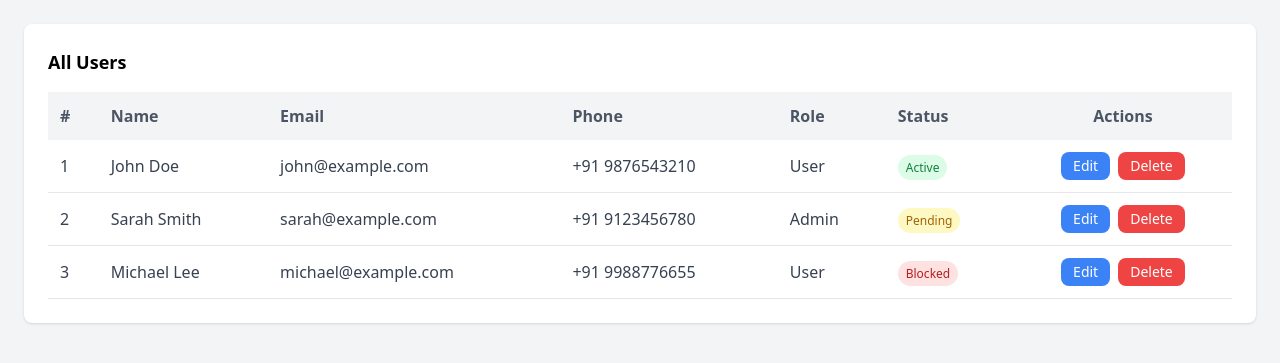
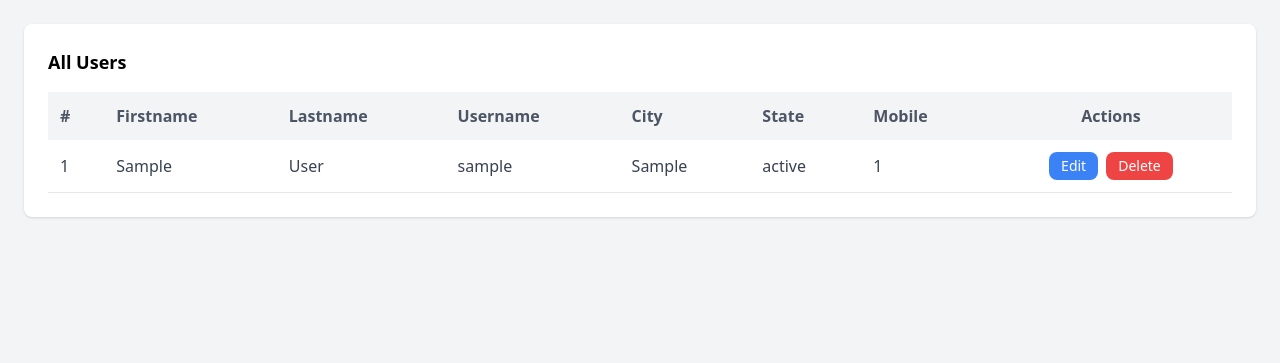
Before and after one commit to SanketTOPS/10June_Python, a Django app: page /adminapp/userdata/ in a window 1280 px wide. Shown: the part 72-435 px from the top of the page. Run offline with Django 5.2, Linux system fonts and the light colour scheme; tables that the repository leaves empty hold one stand-in row (values such as "Sample post"); some libraries are stand-ins or nearby versions.

Commit message:
Admin Side

```diff
--- a/Projects/FinalProject/FinalProject/settings.py
+++ b/Projects/FinalProject/FinalProject/settings.py
@@ -120,6 +120,10 @@ USE_TZ = True
 # Static files (CSS, JavaScript, Images)
 # https://docs.djangoproject.com/en/5.2/howto/static-files/
 
+MEDIA_ROOT = '/media/'
+MEDIA_URL = 'media/'
+
+STATIC_ROOT = '/static/'
 STATIC_URL = 'static/'
 
 STATICFILES_DIRS = [
--- a/Projects/FinalProject/FinalProject/urls.py
+++ b/Projects/FinalProject/FinalProject/urls.py
@@ -16,9 +16,11 @@ Including another URLconf
 """
 from django.contrib import admin
 from django.urls import path,include
+from django.conf.urls.static import static
+from django.conf import settings
 
 urlpatterns = [
     path('admin/', admin.site.urls),
     path('',include('myapp.urls')), #User's URL
     path('adminapp/',include('adminapp.urls')), #Admin's URL
-]
+]+ static(settings.MEDIA_URL, document_root=settings.MEDIA_ROOT)
--- a/Projects/FinalProject/adminapp/templates/admin_dashboard.html
+++ b/Projects/FinalProject/adminapp/templates/admin_dashboard.html
@@ -15,10 +15,10 @@
             Admin Panel
         </div>
         <nav class="flex-1 p-4 space-y-2">
-            <a href="#" class="flex items-center px-4 py-2 rounded-lg hover:bg-indigo-600">
+            <a href="/adminapp/userdata" class="flex items-center px-4 py-2 rounded-lg hover:bg-indigo-600">
                 <span>🏠 User's Data</span>
             </a>
-            <a href="#" class="flex items-center px-4 py-2 rounded-lg hover:bg-indigo-600">
+            <a href="/adminapp/notesdata" class="flex items-center px-4 py-2 rounded-lg hover:bg-indigo-600">
                 <span>👥 Notes Data</span>
             </a>
 
@@ -46,7 +46,7 @@
             <div class="grid grid-cols-1 sm:grid-cols-2 lg:grid-cols-4 gap-6 mb-6">
                 <div class="bg-white shadow rounded-lg p-6">
                     <h3 class="text-sm font-medium text-gray-500">Total Users</h3>
-                    <p class="text-2xl font-bold text-indigo-600">1,250</p>
+                    <p class="text-2xl font-bold text-indigo-600">{{x}}</p>
                 </div>
                 <div class="bg-white shadow rounded-lg p-6">
                     <h3 class="text-sm font-medium text-gray-500">Notes</h3>
--- a/Projects/FinalProject/adminapp/templates/userdata.html
+++ b/Projects/FinalProject/adminapp/templates/userdata.html
@@ -27,24 +27,26 @@
                     <thead>
                         <tr class="bg-gray-100 text-left text-gray-600">
                             <th class="p-3">#</th>
-                            <th class="p-3">Name</th>
-                            <th class="p-3">Email</th>
-                            <th class="p-3">Phone</th>
-                            <th class="p-3">Role</th>
-                            <th class="p-3">Status</th>
+                            <th class="p-3">Firstname</th>
+                            <th class="p-3">Lastname</th>
+                            <th class="p-3">Username</th>
+                            <th class="p-3">City</th>
+                            <th class="p-3">State</th>
+                            <th class="p-3">Mobile</th>
                             <th class="p-3 text-center">Actions</th>
                         </tr>
                     </thead>
                     <tbody class="text-gray-700">
+                        {% for i in data %}
                         <tr class="border-b hover:bg-gray-50">
-                            <td class="p-3">1</td>
-                            <td class="p-3">John Doe</td>
-                            <td class="p-3">john@example.com</td>
-                            <td class="p-3">+91 9876543210</td>
-                            <td class="p-3">User</td>
-                            <td class="p-3"><span
-                                    class="px-2 py-1 bg-green-100 text-green-700 rounded-full text-xs">Active</span>
-                            </td>
+                            <td class="p-3">{{i.id}}</td>
+                            <td class="p-3">{{i.firstname}}</td>
+                            <td class="p-3">{{i.lastname}}</td>
+                            <td class="p-3">{{i.username}}</td>
+                            <td class="p-3">{{i.city}}</td>
+                            <td class="p-3">{{i.state}}</td>
+                            <td class="p-3">{{i.mobile}}</td>
+
                             <td class="p-3 flex justify-center gap-2">
                                 <button
                                     class="px-3 py-1 bg-blue-500 text-white rounded-lg text-sm hover:bg-blue-600">Edit</button>
@@ -52,37 +54,7 @@
                                     class="px-3 py-1 bg-red-500 text-white rounded-lg text-sm hover:bg-red-600">Delete</button>
                             </td>
                         </tr>
-                        <tr class="border-b hover:bg-gray-50">
-                            <td class="p-3">2</td>
-                            <td class="p-3">Sarah Smith</td>
-                            <td class="p-3">sarah@example.com</td>
-                            <td class="p-3">+91 9123456780</td>
-                            <td class="p-3">Admin</td>
-                            <td class="p-3"><span
-                                    class="px-2 py-1 bg-yellow-100 text-yellow-700 rounded-full text-xs">Pending</span>
-                            </td>
-                            <td class="p-3 flex justify-center gap-2">
-                                <button
-                                    class="px-3 py-1 bg-blue-500 text-white rounded-lg text-sm hover:bg-blue-600">Edit</button>
-                                <button
-                                    class="px-3 py-1 bg-red-500 text-white rounded-lg text-sm hover:bg-red-600">Delete</button>
-                            </td>
-                        </tr>
-                        <tr class="border-b hover:bg-gray-50">
-                            <td class="p-3">3</td>
-                            <td class="p-3">Michael Lee</td>
-                            <td class="p-3">michael@example.com</td>
-                            <td class="p-3">+91 9988776655</td>
-                            <td class="p-3">User</td>
-                            <td class="p-3"><span
-                                    class="px-2 py-1 bg-red-100 text-red-700 rounded-full text-xs">Blocked</span></td>
-                            <td class="p-3 flex justify-center gap-2">
-                                <button
-                                    class="px-3 py-1 bg-blue-500 text-white rounded-lg text-sm hover:bg-blue-600">Edit</button>
-                                <button
-                                    class="px-3 py-1 bg-red-500 text-white rounded-lg text-sm hover:bg-red-600">Delete</button>
-                            </td>
-                        </tr>
+                        {% endfor %}
                     </tbody>
                 </table>
             </div>
--- a/Projects/FinalProject/adminapp/urls.py
+++ b/Projects/FinalProject/adminapp/urls.py
@@ -6,4 +6,5 @@ urlpatterns = [
    path('',views.admin_login),
    path('admin-dashboard/',views.admin_dashboard,name='admin-dashboard'),
    path('userdata/',views.userdata,name='userdata'),
+   path('notesdata/',views.notesdata,name='notesdata'),
 ]
--- a/Projects/FinalProject/adminapp/views.py
+++ b/Projects/FinalProject/adminapp/views.py
@@ -1,4 +1,5 @@
 from django.shortcuts import render,redirect
+from myapp.models import *
 
 # Create your views here.
 def admin_login(request):
@@ -14,7 +15,14 @@ def admin_login(request):
     return render(request,'admin_login.html')
 
 def admin_dashboard(request):
-    return render(request,'admin_dashboard.html')
+    data=UserSignup.objects.all()
+    x=data.count()
+    return render(request,'admin_dashboard.html',{'x':x})
 
 def userdata(request):
-    return render(request,'userdata.html')
+    data=UserSignup.objects.all()
+    return render(request,'userdata.html',{'data':data})
+
+def notesdata(request):
+    ndata=NotesData.objects.all()
+    return render(request,'notesdata.html',{'ndata':ndata})
```
Also changed, not shown: Projects/FinalProject/adminapp/templates/notesdata.html (+61 -0 lines), Projects/FinalProject/Notes/02Jun_Digital_Marketing_Sanket.png (deleted), Projects/FinalProject/Notes/02Jun_Digital_Marketing_Sanket_Ag4utXJ.png (deleted), Projects/FinalProject/Notes/topstech.png (deleted), 1 other file.
